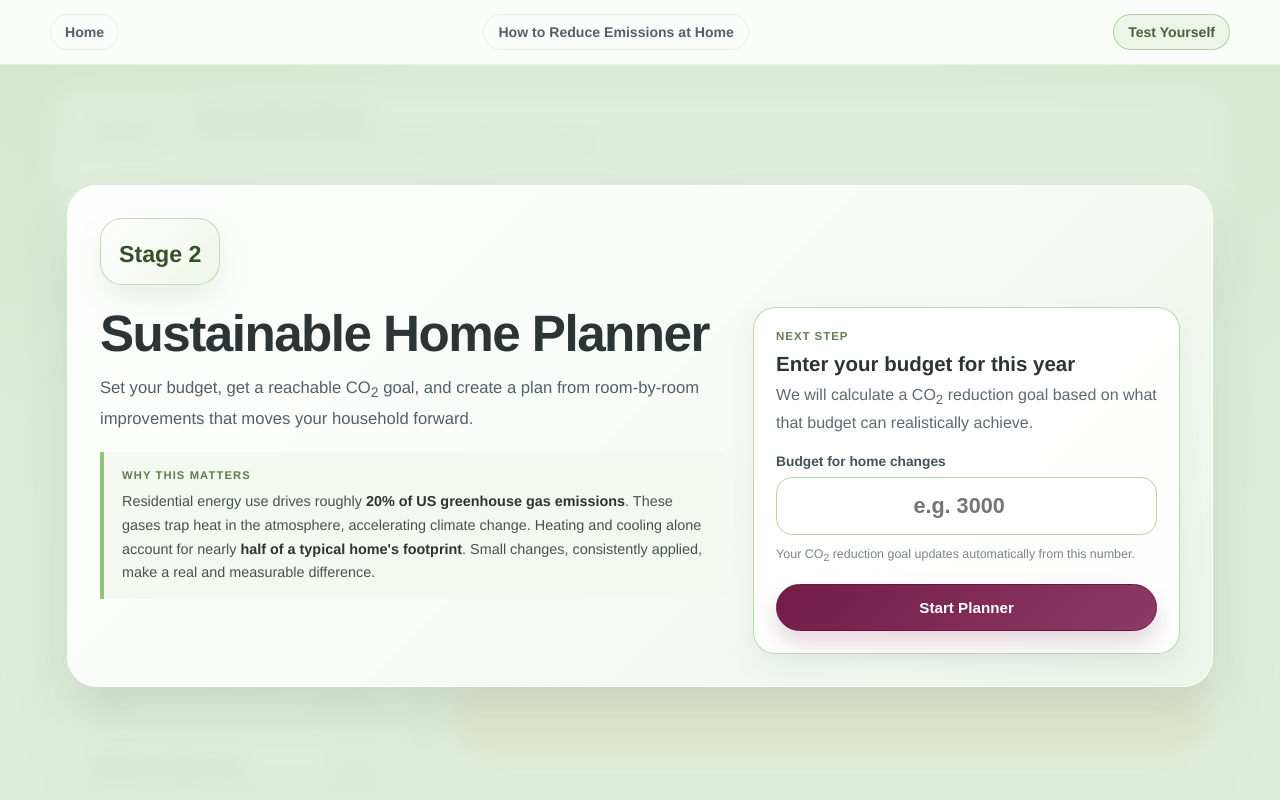
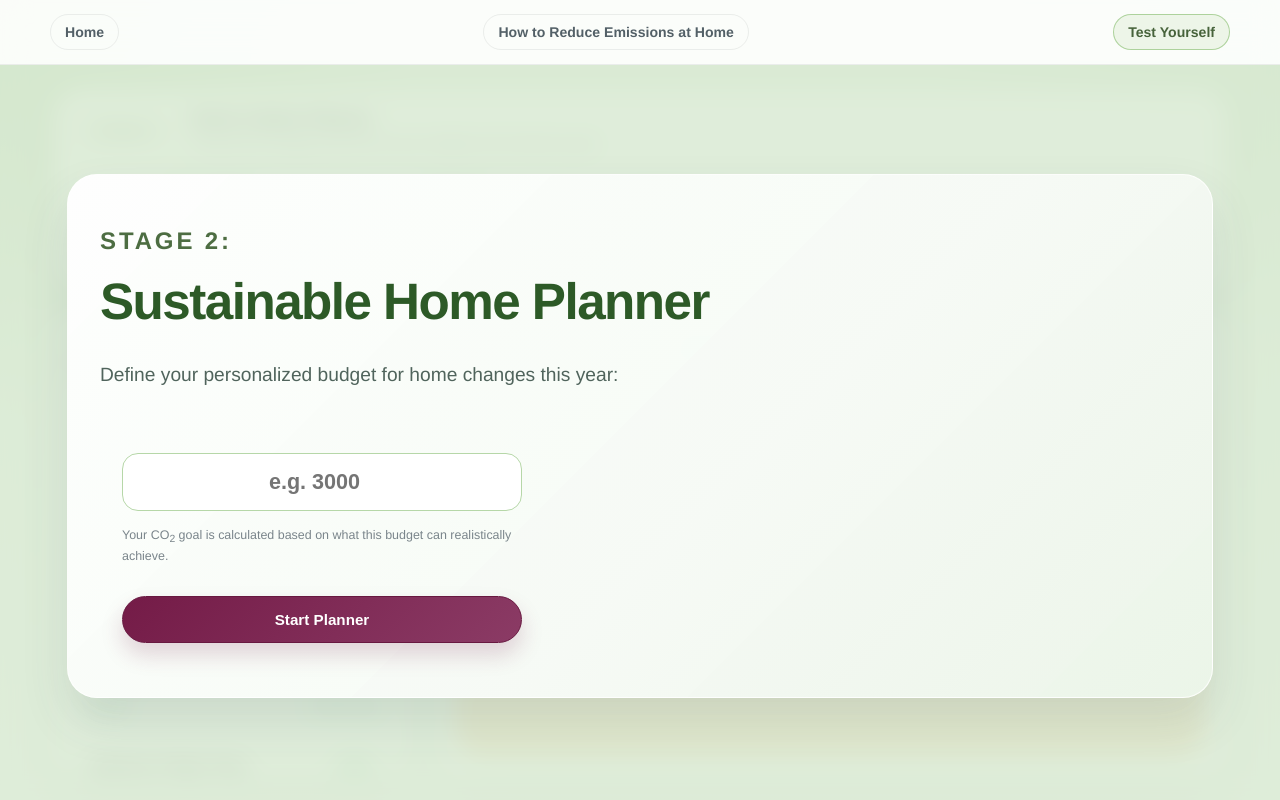
Before and after one commit to ar4996/Reduce-GHG-Emissions-At-Home, a Flask app: page /quiz/1 in a window 1280 px wide. Run offline with Flask 3, Linux system fonts and the light colour scheme.

Commit message:
center the elements, delete 'why it matters' text, planner.html
as in the commit message

```diff
--- a/templates/planner.html
+++ b/templates/planner.html
@@ -8,45 +8,23 @@
 
 {% block content %}
 <div id="setup-overlay" class="overlay">
-    <section class="planner-setup-card">
-        <div class="planner-stage-banner">
-            <span class="planner-stage-label"></span>
-            <strong>Stage 2</strong>
-        </div>
+<section class="planner-setup-card text-center">
+    <div class="planner-setup-copy">
+        <h2 class="planner-stage-label" style="font-size: 1.5rem; color: #4d6d42;">Stage 2:</h2>
+        <h1 style="color: #2d5a27; font-weight: 800; margin-bottom: 30px;">Sustainable Home Planner</h1>
+        <p class="planner-setup-lead" style="font-size: 1.2rem; color: #50645c; margin-bottom: 40px;">
+            Define your personalized budget for home changes this year:
+        </p>
+    </div>
 
-        <div class="planner-setup-grid">
-            <div class="planner-setup-copy">
-                <h1>Sustainable Home Planner</h1>
-                <p class="planner-setup-lead">
-                    Set your budget, get a reachable CO<sub>2</sub> goal, and create a plan
-                    from room-by-room improvements that moves your household forward.
-                </p>
-
-                <div class="why-matters">
-                    <div class="why-label">Why this matters</div>
-                    Residential energy use drives roughly <strong>20% of US greenhouse gas emissions</strong>.
-                    These gases trap heat in the atmosphere, accelerating climate change.
-                    Heating and cooling alone account for nearly <strong>half of a typical home's footprint</strong>.
-                    Small changes, consistently applied, make a real and measurable difference.
-                </div>
-            </div>
-
-            <div class="planner-setup-actions">
-                <div class="planner-setup-summary">
-                    <span class="planner-setup-summary-label">Next step</span>
-                    <strong>Enter your budget for this year</strong>
-                    <p>We will calculate a CO<sub>2</sub> reduction goal based on what that budget can realistically achieve.</p>
-                </div>
-
-                <label for="budget-input" class="planner-budget-label">Budget for home changes</label>
-                <input type="number" id="budget-input" placeholder="e.g. 3000" min="0">
-                <p class="planner-budget-note">
-                    Your CO<sub>2</sub> reduction goal updates automatically from this number.
-                </p>
-                <button id="start-planner-btn" class="nav-btn active planner-start-btn">Start Planner</button>
-            </div>
-        </div>
-    </section>
+    <div class="planner-setup-actions mx-auto" style="max-width: 400px; background: transparent; border: none; box-shadow: none;">
+        <input type="number" id="budget-input" placeholder="e.g. 3000" min="0" class="form-control-lg">
+        <p class="planner-budget-note" style="margin-top: 15px; margin-bottom: 30px;">
+            Your CO<sub>2</sub> goal is calculated based on what this budget can realistically achieve.
+        </p>
+        <button id="start-planner-btn" class="nav-btn active planner-start-btn">Start Planner</button>
+    </div>
+</section>
 </div>
 
 <div id="congrats-overlay" class="overlay congrats-overlay">
```
